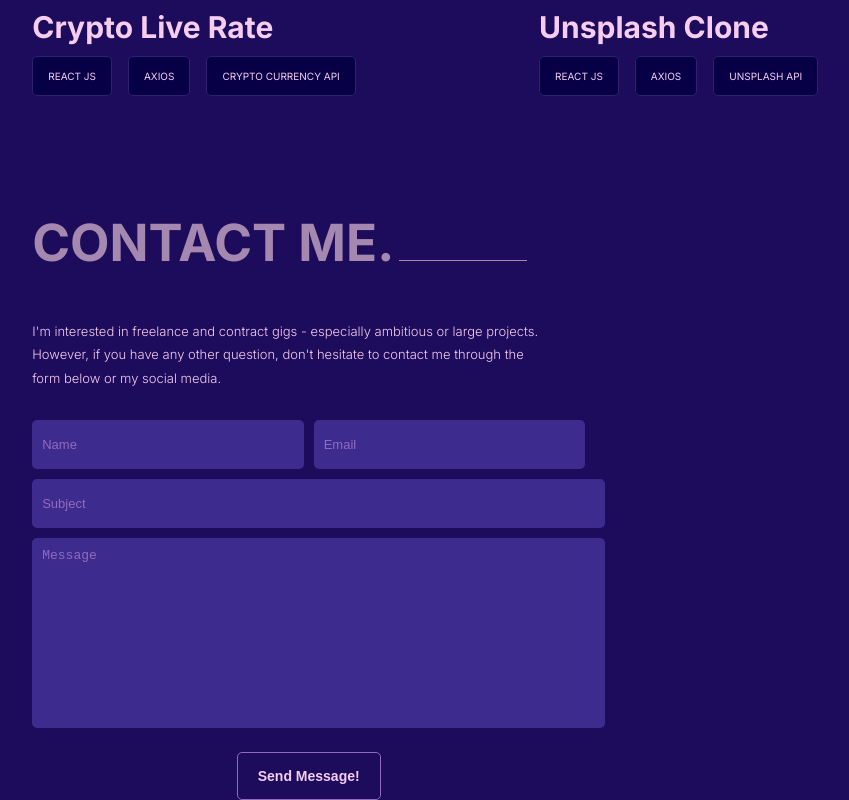
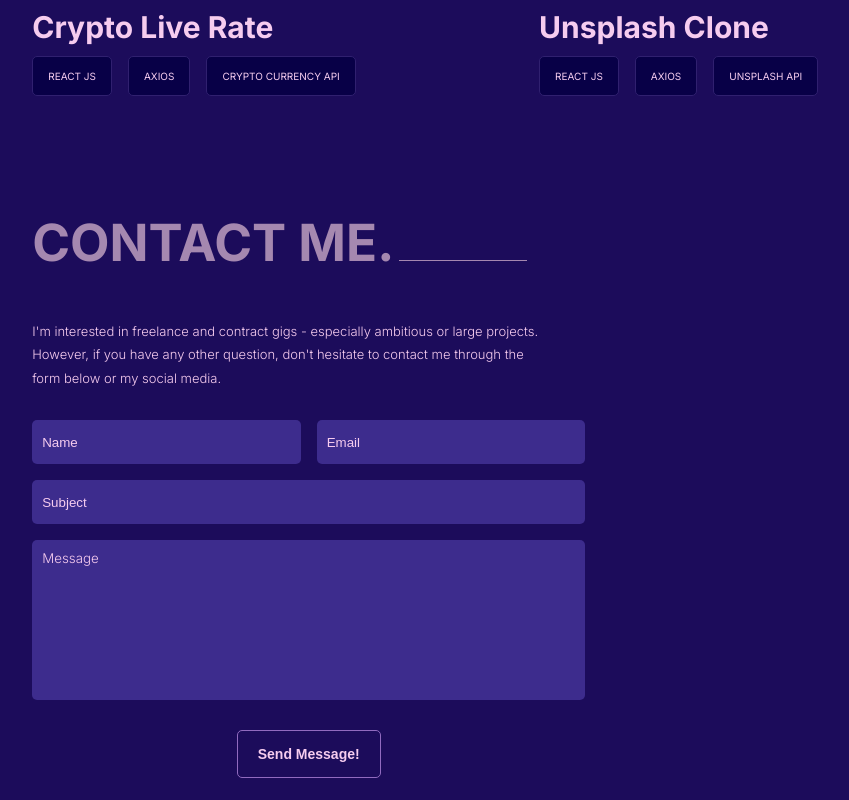
Before and after one commit to rambey-coder/Portfolio-app, a React (Create React App) app: page / in a window 1280 px wide. Shown: the part 1597-2397 px from the top of the page, without its empty margins (147-996 px from the left). After the commit the page ends 2375 px from the top, so only its background shows below. Built offline with nearby package versions, Linux system fonts and the light colour scheme.

Commit message:
form redesigned

```diff
--- a/src/Components/Contact.css
+++ b/src/Components/Contact.css
@@ -27,74 +27,77 @@
     margin-bottom: 30px;
 }
 
-.form-input {
+.forms {
     width: 60%;
+    display: flex;
+    flex-direction: column;
+    align-items: center;
+    gap: 1rem;
 }
 
-.forms {
-    width: 100%;
-    display: flex;
-    align-items: center;
-    justify-content: space-between;
-    flex-direction: column;
-    gap: 10px;
-    box-sizing: border-box;
-}
-
-.form-input > .forms > div:nth-child(1) {
-    width: 100%;
-    display: flex;
-    align-items: center;
-    justify-content: space-between;
-    gap: 10px;
-}
-
-.form-input > .forms > div {
+.forms > div {
     width: 100%;
 }
 
-.form-input > .forms > div > input {
-    padding: 17px 10px;
+.forms > div > input {
     width: 100%;
-    background-color: #3d2c8d;
+    height: 44px;
+    padding: 10px;
+    box-sizing: border-box;
+    outline: 0;
+    border: 0;
+    border-radius: 5px;
+    background: #3d2c8d;
     color: #f6ccef;
-    border: 0;
-    outline: 0;
-    border-radius: 5px;
+    font-weight: 300;
 }
 
-.form-input > .forms > div:nth-child(2) > input {
+form > div:nth-child(3) > textarea {
     width: 100%;
+    height: 160px;
+    resize: none;
+    padding: 10px;
+    box-sizing: border-box;
+    outline: 0;
+    border: 0;
+    border-radius: 5px;
+    background: #3d2c8d;
+    color: #f6ccef;
+    font-weight: 300;
+    font-family: 'Inter', sans-serif;
 }
 
-.form-input > .forms > div:nth-child(3) > textarea {
-    width: 100%;
-    height: 170px;
-    background-color: #3d2c8d;
-    color: #f6ccef;
-    resize: none;
-    padding: 10px;
-    border: 0;
-    outline: 0;
-    border-radius: 5px;
+form > div:nth-child(1) {
+    display: flex;
+    gap: 1rem;
+    align-items: center;
 }
 
 ::placeholder {
-    color: #916bbf;
-    font-size: 13px;
+    color: #f6ccef;
+    font-weight: 300;
 }
 
-@media screen and (max-width:895px) {
-    .form-input {
-        width: 90%;
+@media screen and (max-width: 820px) {
+    #contact > div > div.first > p {
+        width: 60vw;
     }
 
+    .forms {
+        width: 85%;
+    }
+}
+
+@media screen and (max-width: 420px) {
     #contact > div > div.first > p {
         width: 70vw;
     }
 
-    .form-input > .forms > div:nth-child(1) {
+    .forms {
+        width: 90%;
+    }
+
+    form > div:nth-child(1) {
         flex-direction: column;
-        align-items: center;
     }
 }
--- a/src/Components/Contact.js
+++ b/src/Components/Contact.js
@@ -22,7 +22,6 @@ const Contact = () => {
                 </p>
             </div>
 
-            <div className='form-input'>
                 <form className='forms' ref={form} onSubmit={sendEmail}>
                     <div>
                         <input  type='text' name='user_name' placeholder='Name'/>
@@ -39,7 +38,6 @@ const Contact = () => {
 
                     <input type='submit' className='button' value='Send Message!'/>
                 </form>
-            </div>
         </div>
     </div>
   )
```
